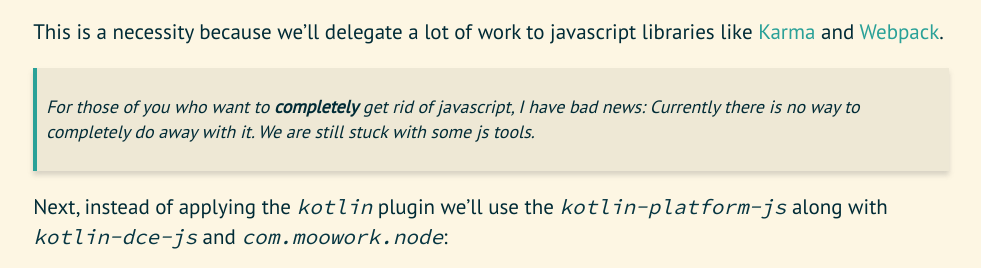
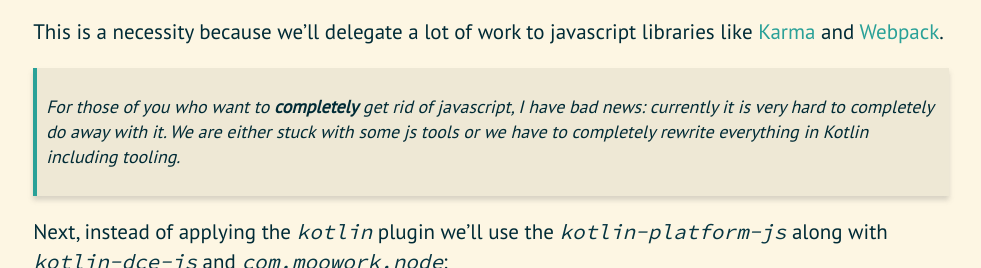
Before and after one commit to Hexworks/the-cogitator, a Jekyll site: the page built from _posts/2018-04-25-going-beyond-android-kotlin-on-the-frontend.md, in a window 1280 px wide and 900 px high, scrolled down 1350 px, cut to the strip 165-433 px from the top of the window. Shown: the whole strip, without its empty margins (149-1130 px from the left). Built offline with Jekyll 4.4.1, drawn with Linux system fonts in a browser that asks for light colours; comment, search, counter and statistics services are not loaded.

Commit message:
Update 2018-04-25-going-beyond-android-kotlin-on-the-frontend.md

```diff
--- a/_posts/2018-04-25-going-beyond-android-kotlin-on-the-frontend.md
+++ b/_posts/2018-04-25-going-beyond-android-kotlin-on-the-frontend.md
@@ -41,8 +41,7 @@ First, in the `buildscript` next to the usual `kotlin-gradle-plugin` we'll also
 This is a necessity because we'll delegate a lot of work to javascript libraries like [Karma](https://karma-runner.github.io/2.0/index.html)
 and [Webpack](https://github.com/webpack/webpack).
 
-> For those of you who want to **completely** get rid of javascript, I have bad news: Currently there is no way
-to completely do away with it. We are still stuck with *some* js tools.
+> For those of you who want to **completely** get rid of javascript, I have bad news: currently it is very hard to completely do away with it. We are either stuck with *some* js tools or we have to completely rewrite everything in Kotlin including tooling.
 
 Next, instead of applying the `kotlin` plugin we'll use the `kotlin-platform-js` along with `kotlin-dce-js` and `com.moowork.node`:
 
```
